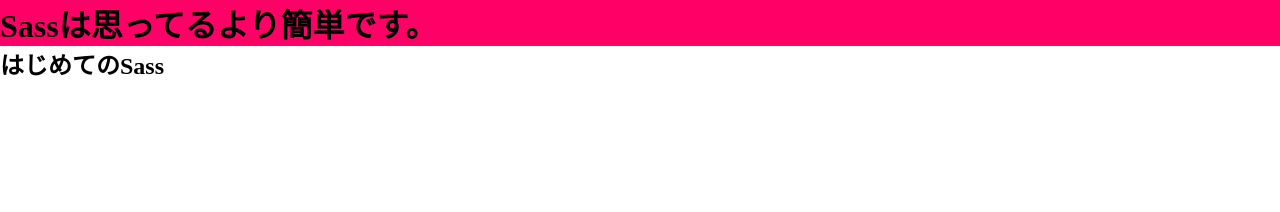
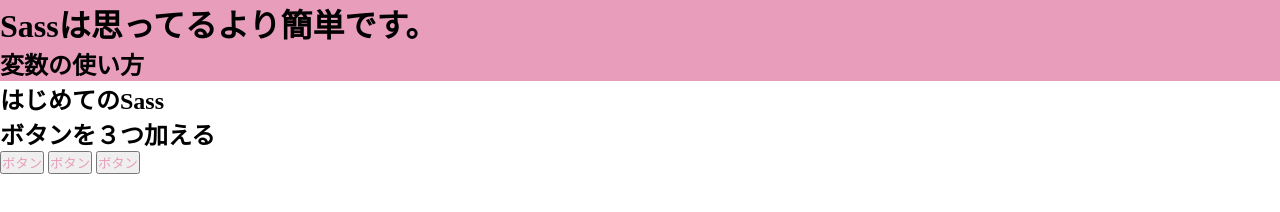
Before and after one commit to else-Fukuzaki/youtube_websitechannel, a website: page index.html in a window 1280 px wide. Drawn offline with Linux system fonts and the light colour scheme.

Commit message:
変数の使い方でscssに変数を使いました

```diff
--- a/css/style.scss
+++ b/css/style.scss
@@ -1,8 +1,14 @@
+$main-color: rgb(232, 158, 187);
+
 *{
+  margin: 0;
   padding: 0;
-  margin: 0;
 }
 
 header {
-  background-color: #f06;
+  background-color: $main-color;
+
 }
+main button {
+  color: $main-color;
+}
--- a/index.html
+++ b/index.html
@@ -9,9 +9,15 @@
 <body>
   <header>
     <h1>Sassは思ってるより簡単です。</h1>
+    <h2>変数の使い方</h2>
+
   </header>
   <main>
     <h2>はじめてのSass</h2>
+    <h2>ボタンを３つ加える</h2>
+    <button class="small">ボタン</button>
+    <button class="normal">ボタン</button>
+    <button class="large">ボタン</button>
   </main>
 
 </body>
```
Also changed, not shown: css/style.css, 1 other file.
